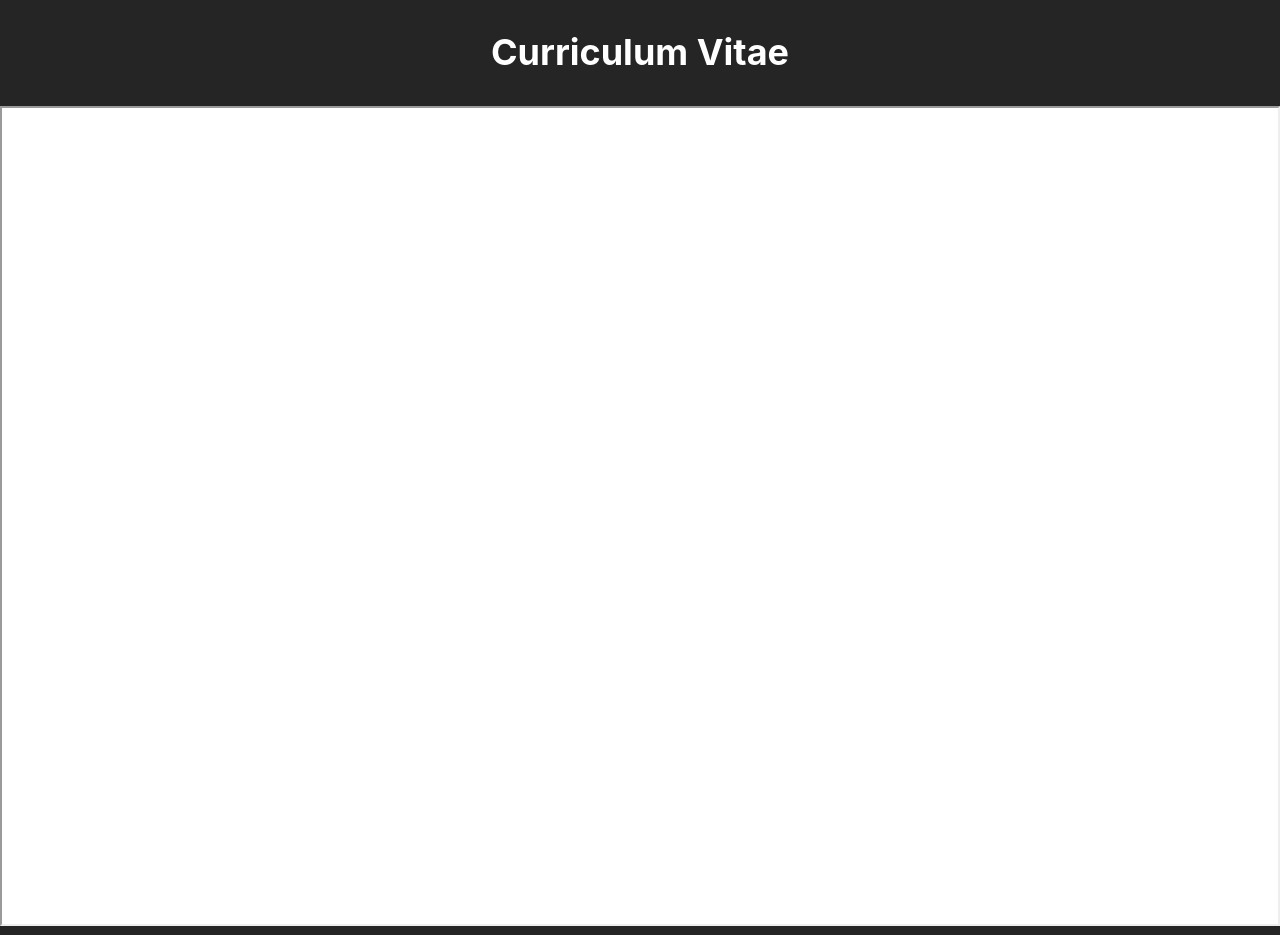
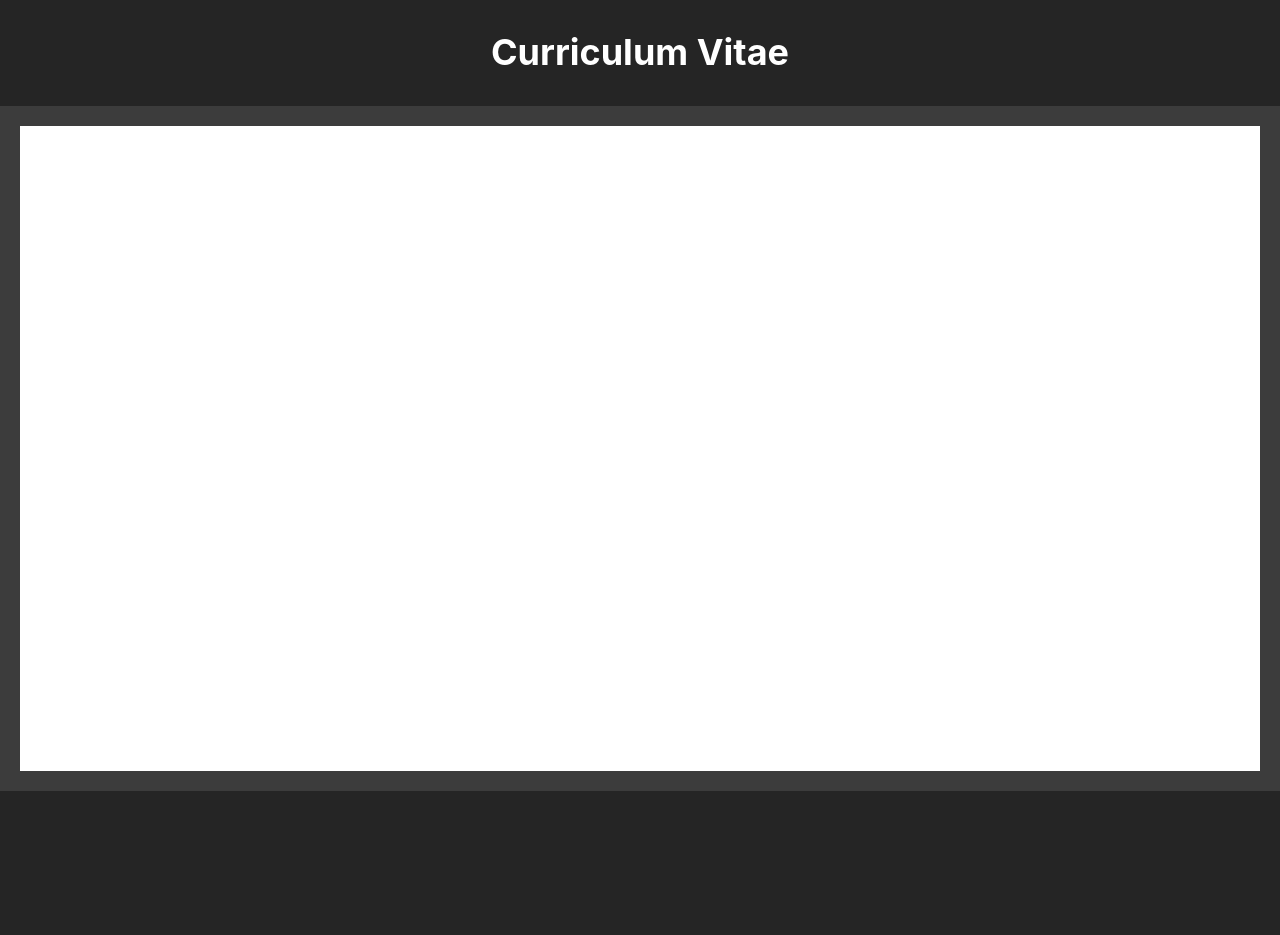
Before and after one commit to maxwelldantas/maxwelldantas.com, a Next.js app: page /cv in a window 1280 px wide. After the commit the page ends 800 px from the top, so only its background shows below. Built offline with nearby package versions, Linux system fonts and the light colour scheme.

Commit message:
Atualizada altura

```diff
--- a/pages/cv.js
+++ b/pages/cv.js
@@ -1,7 +1,14 @@
-import React from "react";
+import React, { useEffect, useState } from "react";
 
 export default function Cv() {
   const pdfUrl = "/files/Maxwell_CV.pdf";
+  const [alturaIframe, setAlturaIframe] = useState(0);
+
+  useEffect(() => {
+    const alturaTela = window.innerHeight;
+    const novaAlturaIframe = alturaTela - 115;
+    setAlturaIframe(novaAlturaIframe);
+  }, []);
 
   return (
     <div>
@@ -17,8 +24,9 @@ export default function Cv() {
       <iframe
         src={pdfUrl}
         width="100%"
-        height="820px"
+        height={`${alturaIframe}px`}
         title="Curriculum Vitae"
+        style={{ border: "20px solid rgb(60, 60, 60)" }}
       />
     </div>
   );
```
